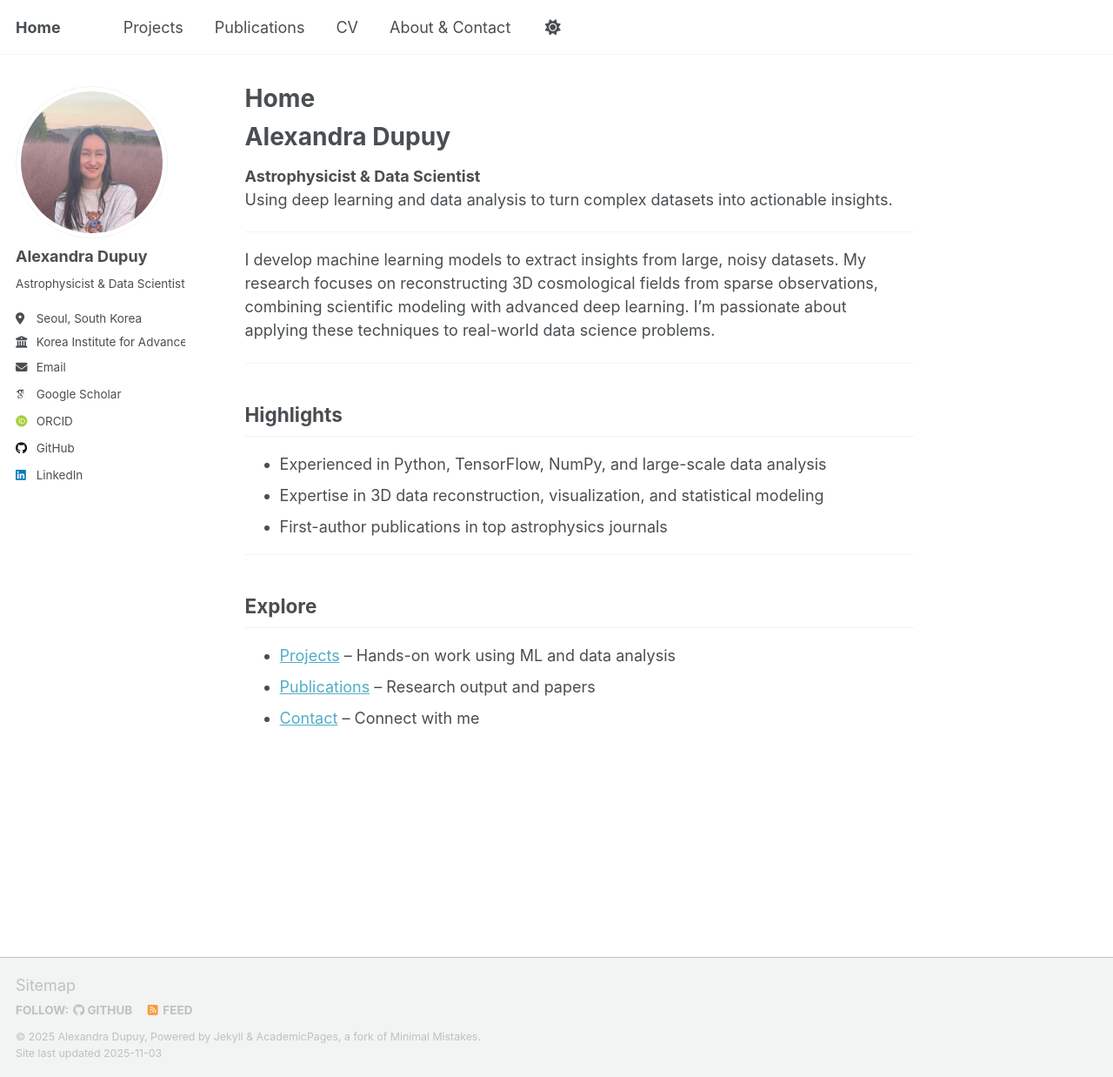
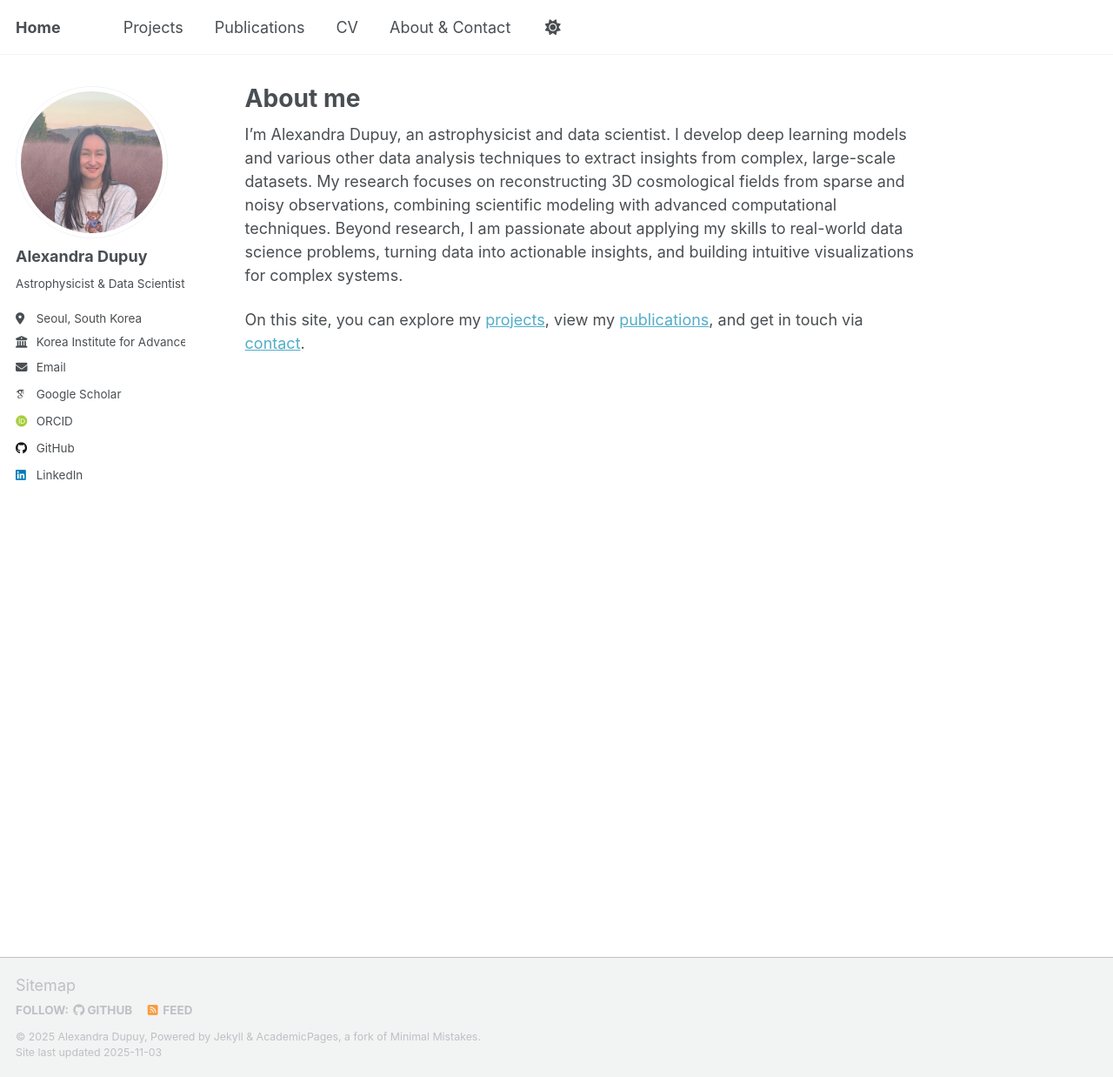
Before and after one commit to aadupuy/aadupuy.github.io, a Jekyll site: the page built from _pages/about.md, in a window 1280 px wide and 1238 px high. Shown: the whole window at 87% size. Built offline with Jekyll 4.4.1, drawn with Linux system fonts in a browser that asks for light colours; some web fonts are replaced; a script that is not in the unit is left out.

Commit message:
Revise 'About' page with personal details
Updated the 'About' page content to reflect personal information and research focus.

```diff
--- a/_pages/about.md
+++ b/_pages/about.md
@@ -1,30 +1,9 @@
 ---
-title: Home
+title: About me
 permalink: /
 layout: single
 ---
 
-# Alexandra Dupuy
+I'm Alexandra Dupuy, an astrophysicist and data scientist. I develop deep learning models and various other data analysis techniques to extract insights from complex, large-scale datasets. My research focuses on reconstructing 3D cosmological fields from sparse and noisy observations, combining scientific modeling with advanced computational techniques. Beyond research, I am passionate about applying my skills to real-world data science problems, turning data into actionable insights, and building intuitive visualizations for complex systems.
 
-**Astrophysicist & Data Scientist**
-Using deep learning and data analysis to turn complex datasets into actionable insights.
-
----
-
-I develop machine learning models to extract insights from large, noisy datasets. My research focuses on reconstructing 3D cosmological fields from sparse observations, combining scientific modeling with advanced deep learning. I’m passionate about applying these techniques to real-world data science problems.
-
----
-
-## Highlights
-
-- Experienced in Python, TensorFlow, NumPy, and large-scale data analysis
-- Expertise in 3D data reconstruction, visualization, and statistical modeling
-- First-author publications in top astrophysics journals
-
----
-
-## Explore
-
-- [Projects](portfolio/) – Hands-on work using ML and data analysis
-- [Publications](publications/) – Research output and papers
-- [Contact](contact/) – Connect with me
+On this site, you can explore my [projects](portfolio/), view my [publications](publications/), and get in touch via [contact](contact/).
```
